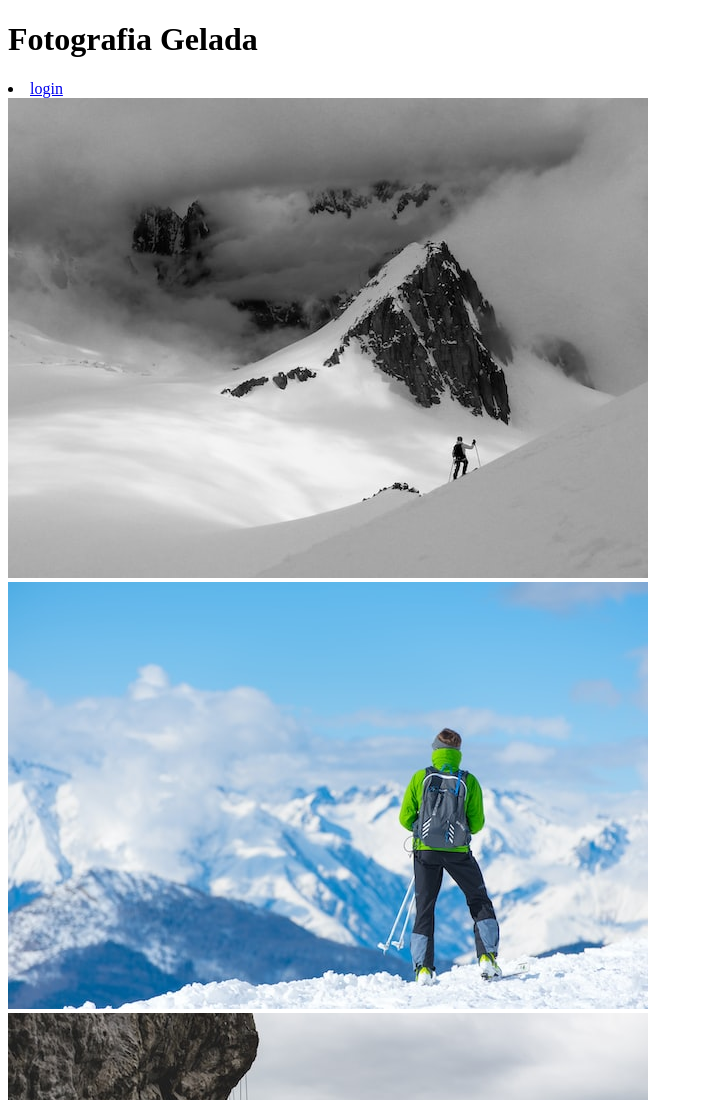
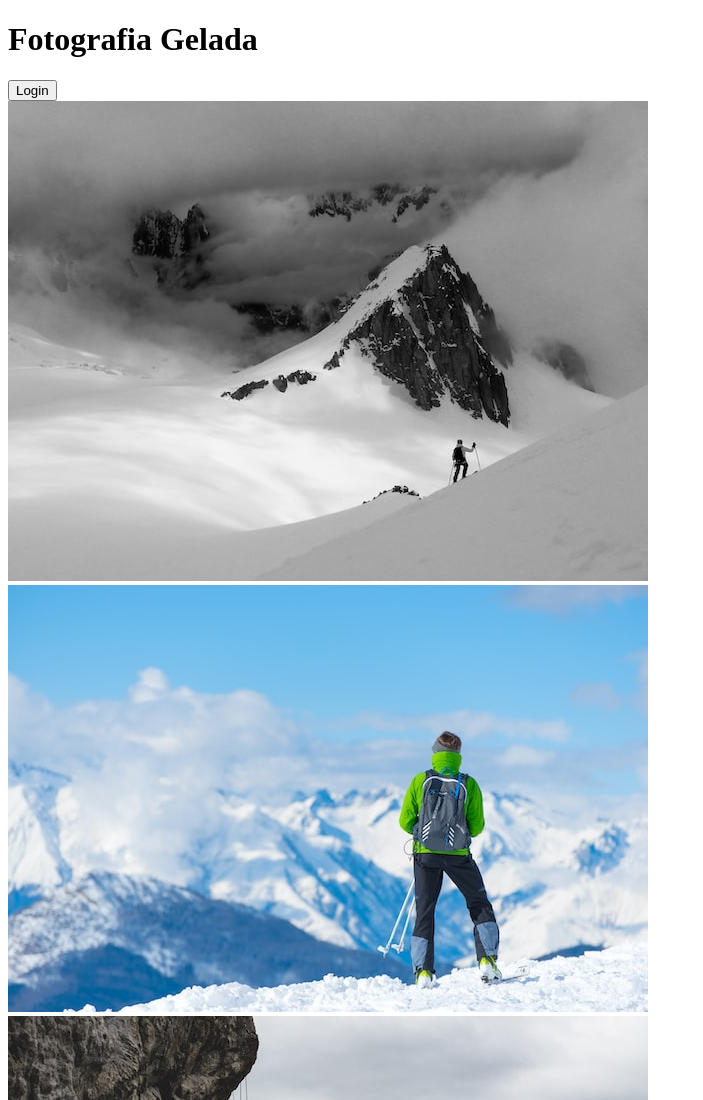
Before and after one commit to veronica2024/FotografiaGelada, a website: page public/index.html in a window 1280 px wide. Shown: the top 1100 px of the page, without its empty margins (0-703 px from the left). Drawn offline with Linux system fonts and the light colour scheme.

Commit message:
atividade modificada

```diff
--- a/public/index.html
+++ b/public/index.html
@@ -4,12 +4,21 @@
     <meta charset="UTF-8">
     <meta name="viewport" content="width=device-width, initial-scale=1.0">
     <title>Atividade Avaliativa</title>
+    <link rel="stylesheet" href="style.css">
+    <link rel="stylesheet" href="app.js">
 </head>
 <body>
+
+    <h1 class="title">Fotografia Gelada</h1>
+
+    <div class="login">
+        <a href="login.html"><button class="btn">Login</button></a>
+    </div>
     <header>
-<h1>Fotografia Gelada</h1>
-<li><a href="login">login</a></li>
 
+        <div class="banner">
+            <div class="carousel">
+              <div class="carousel-item">
 <!--img 1-->
 <div>
     <img src="Imagens/AlpesSuiços.jpg">
@@ -47,7 +56,9 @@
     <img src="Imagens/PicoPikes.jpg">
 </div>
 
-
+</div>
+</div>
+</div>
 
 
 
--- a/public/style.css
+++ b/public/style.css
@@ -1,7 +1,7 @@
 
 @font-face{
-    font-family: "Concert One";
+font-family: "Concert One";
 src: local(Concert One),url(../public/fonts/Concert_One/ConcertOne-Regular.ttf) format('truetype');
-font-weight:normal ;
+font-weight:normal;
 font-style: normal;
 }
```
